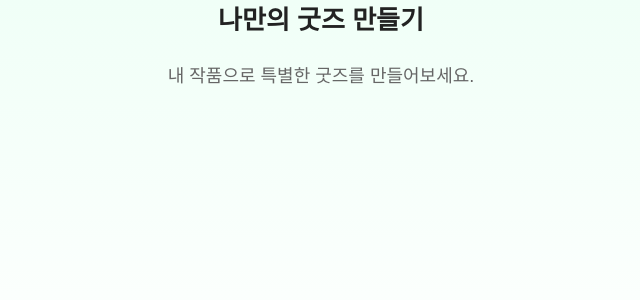
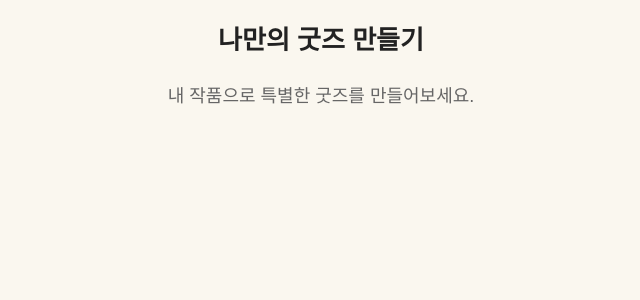
Before and after one commit to sunsudun25-cloud/hidi-story-maker, a React (Vite) app: page /goods in a window 1280 px wide. Shown: the top 300 px of the page, without its empty margins (319-959 px from the left). Built offline with nearby package versions, Linux system fonts and the light colour scheme.

Commit message:
Update Layout with centered content wrapper and consistent background

```diff
--- a/src/components/Layout.css
+++ b/src/components/Layout.css
@@ -1,10 +1,22 @@
-/* Layout wrapper - 전체 레이아웃 컨테이너 */
+/* 페이지 전체 배경색 유지 */
 .layout-wrapper {
+  width: 100%;
   min-height: 100vh;
-  width: 100%;
+  background-color: var(--bg-color, #faf7ef);
+  display: flex;
+  justify-content: center; /* 가운데 정렬 */
 }
 
+/* 실제 내용이 들어가는 캐비넷 영역 */
 .layout-inner {
   width: 100%;
-  height: 100%;
+  max-width: 600px; /* 모바일 앱 너비 기준 */
+  padding: 0 16px; /* 모바일 여백 */
 }
+
+/* 데스크탑 넓은 화면에서도 중앙에 고정 */
+@media (min-width: 900px) {
+  .layout-inner {
+    max-width: 700px;
+  }
+}
--- a/src/pages/Home.css
+++ b/src/pages/Home.css
@@ -1,9 +1,3 @@
-/* 페이지 배경 그라데이션 */
-.page-container {
-  background: linear-gradient(180deg, #f0fff7 0%, #ffffff 50%);
-  min-height: 100vh;
-}
-
 /* 2x2 메뉴 그리드 */
 .grid-menu {
   display: grid;
--- a/src/styles/global.css
+++ b/src/styles/global.css
@@ -7,6 +7,7 @@
   --text: #222;
   --text-light: #666;
   --bg: #fff9f0;              /* 따뜻한 베이지 배경색 */
+  --bg-color: #faf7ef;        /* Layout 배경색 */
   --card-bg: #FFFFFF;
   --radius: 16px;
   --shadow-sm: 0 2px 6px rgba(0, 0, 0, 0.08);
@@ -185,3 +186,10 @@ textarea:focus {
   border: 2px solid var(--primary);
   box-shadow: 0 4px 12px rgba(74, 144, 226, 0.2);
 }
+
+/* 페이지 컨테이너 */
+.page-container {
+  width: 100%;
+  min-height: 100vh;
+  padding: 20px;
+}
```
